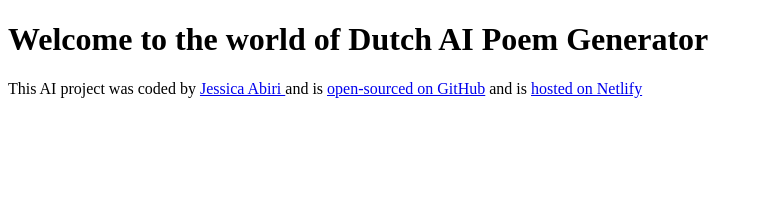
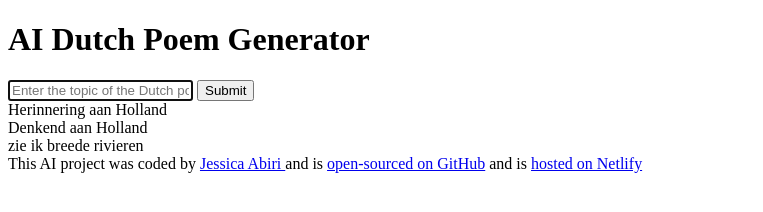
Before and after one commit to Kesewaa-svg/dutch-poem-repository, a plain HTML site: page index.html in a window 1280 px wide. Shown: the whole page, without its empty margins (0-763 px from the left). Drawn offline with Linux system fonts and the light colour scheme.

Commit message:
Added the Basic HTML

```diff
--- a/index.html
+++ b/index.html
@@ -7,7 +7,28 @@
     <title>Dutch AI Poem generator</title>
   </head>
   <body>
-    <h1>Welcome to the world of Dutch AI Poem Generator</h1>
+    <header>
+      <h1>AI Dutch Poem Generator</h1>
+    </header>
+    <main>
+      <form>
+        <input
+          type="text"
+          placeholder="Enter the topic of the Dutch poem"
+          autofocus
+          required
+          autocomplete="off"
+        />
+        <input type="submit" />
+      </form>
+      <div>
+        Herinnering aan Holland
+        <br />
+        Denkend aan Holland
+        <br />
+        zie ik breede rivieren
+      </div>
+    </main>
     <footer>
       This AI project was coded by
       <a
```
